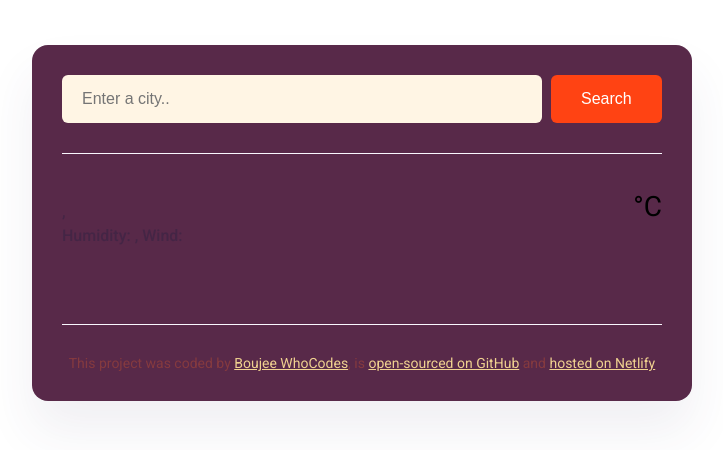
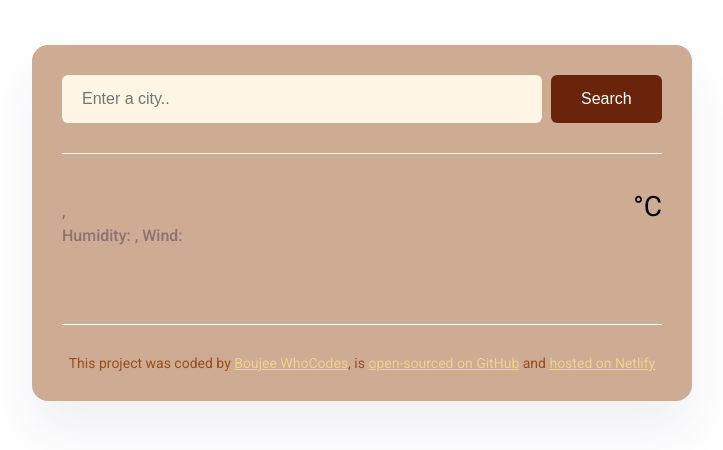
Before and after one commit to BoujeeWhoCodes/week-8-weather, a plain HTML site: page index.html in a window 1280 px wide. Shown: the whole page, without its empty margins (278-1001 px from the left). Drawn offline with nearby package versions, Linux system fonts and the light colour scheme; no server answers.

Commit message:
Update style.css

```diff
--- a/style.css
+++ b/style.css
@@ -8,7 +8,7 @@ a {
 }
 
 .weather-app {
-  background: #582949;
+  background: #CEAB93;
   max-width: 600px;
   margin: 45px auto;
   box-shadow: 0 30px 50px rgba(65, 50, 100, 0.08);
@@ -31,7 +31,7 @@ header {
 }
 
 .search-form-button {
-  background: #FF4313;
+  background: #6B240C;
   padding: 15px 30px;
   border: none;
   font-size: 16px;
@@ -109,7 +109,7 @@ main {
 
 .weather-forecast-temperatures {
   text-align: center;
-  color: #FF4313;
+  color: #f65282;
   margin-top: 10px;
   display: flex;
   justify-content: center;
@@ -124,5 +124,5 @@ main {
   padding: 30px 0 0 0;
   text-align: center;
   font-size: 14px;
-  color:#853A3F;
+  color:#994D1C;
 }
```
